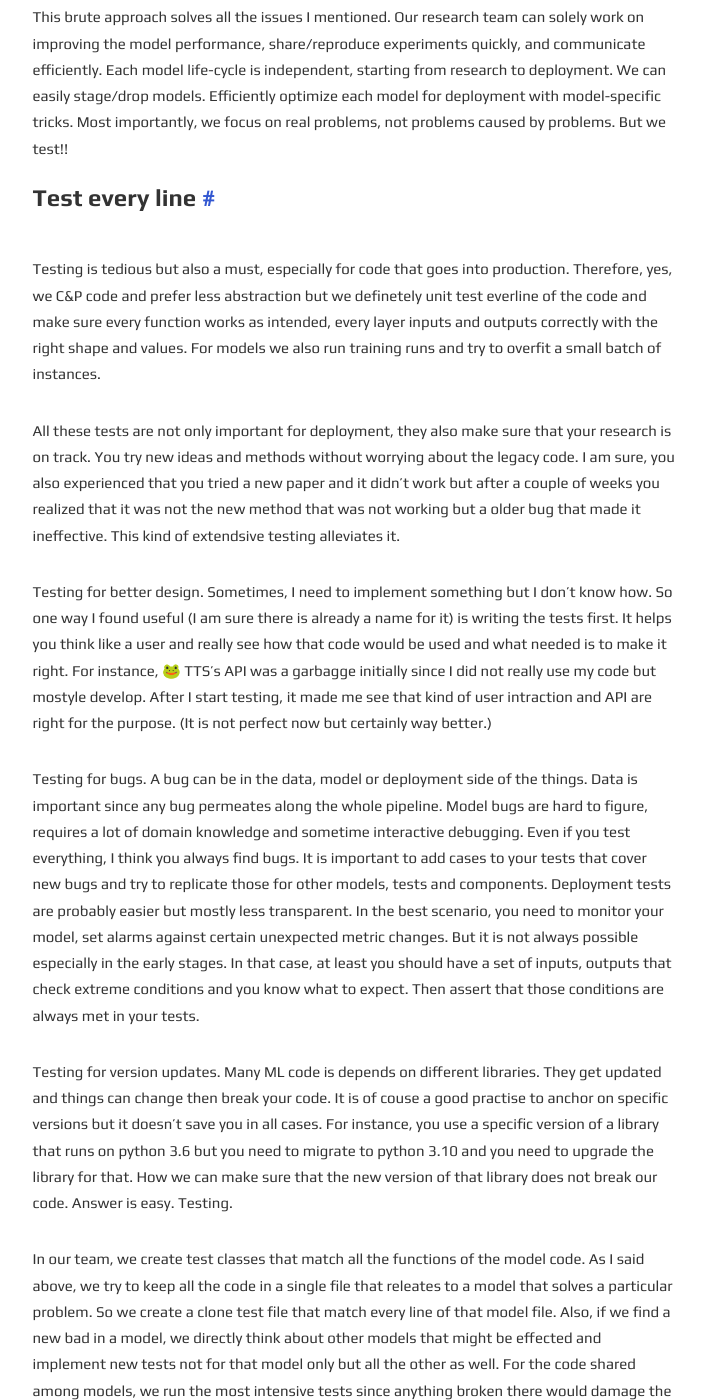
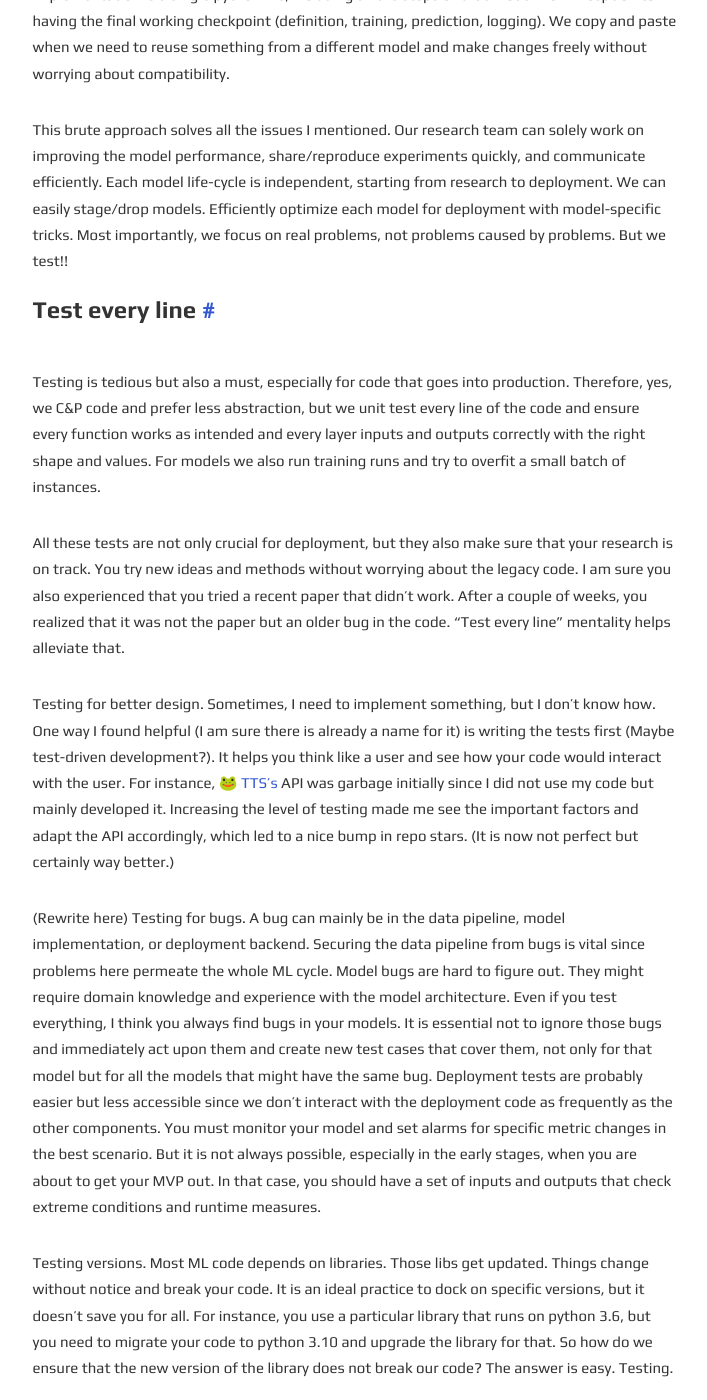
Before and after one commit to erogol/erogol.github.io, a Jekyll site: the page built from _posts/2022-10-12-my-takes-on-efficient-ml-dev.md, in a window 1280 px wide and 1400 px high, scrolled down 1856 px. Shown: the whole window, without its empty margins (285-992 px from the left). Built offline with Jekyll 4.4.1, drawn with Linux system fonts in a browser that asks for light colours; comment, search, counter and statistics services are not loaded; some of the changed text lies outside the part shown.

Commit message:
Update article

````diff
--- a/_posts/2022-10-12-my-takes-on-efficient-ml-dev.md
+++ b/_posts/2022-10-12-my-takes-on-efficient-ml-dev.md
@@ -26,23 +29,23 @@
 
 
 ### Test every line
-Testing is tedious but also a must, especially for code that goes into production. Therefore, yes, we C&P code and prefer less abstraction but we definetely
-unit test everline of the code and make sure every function works as intended, every layer inputs and outputs correctly with the right shape and values. For models
+Testing is tedious but also a must, especially for code that goes into production. Therefore, yes, we C&P code and prefer less abstraction, but we unit test every line of the code and ensure every function works as intended and every layer inputs and outputs correctly with the right shape and values. For models
 we also run training runs and try to overfit a small batch of instances.
 
-All these tests are not only important for deployment, they also make sure that your research is on track. You try new ideas and methods without worrying about the
-legacy code. I am sure, you also experienced that you tried a new paper and it didn't work but after a couple of weeks you realized that it was not the new method that was not working but a older bug that made it ineffective. This kind of extendsive testing alleviates it.
+All these tests are not only crucial for deployment, but they also make sure that your research is on track. You try new ideas and methods without worrying about the legacy code. I am sure you also experienced that you tried a recent paper that didn't work. After a couple of weeks, you realized that it was not the paper but an older bug in the code. "Test every line" mentality helps alleviate that.
 
-Testing for better design. Sometimes, I need to implement something but I don't know how. So one way I found useful (I am sure there is already a name for it) is writing the tests first. It helps you think like a user and really see how that code would be used and what needed is to make it right. For instance, 🐸 TTS's API was
-a garbagge initially since I did not really use my code but mostyle develop. After I start testing, it made me see that kind of user intraction and API are right for the purpose. (It is not perfect now but certainly way better.)
+Testing for better design. Sometimes, I need to implement something, but I don't know how. One way I found helpful (I am sure there is already a name for it) is writing the tests first (Maybe test-driven development?). It helps you think like a user and see how your code would interact with the user. For instance, [🐸 TTS's](https://github.com/coqui-ai/TTS) API was garbage initially since I did not use my code but mainly developed it. Increasing the level of testing made me see the important factors and adapt the API accordingly, which led to a nice bump in repo stars. (It is now not perfect but certainly way better.)
 
-Testing for bugs. A bug can be in the data, model or deployment side of the things. Data is important since any bug permeates along the whole pipeline. Model bugs are hard to figure, requires a lot of domain knowledge and sometime interactive debugging. Even if you test everything, I think you always find bugs. It is important to add cases to your tests that cover new bugs and try to replicate those for other models, tests and components. Deployment tests are probably easier but mostly less transparent. In the best scenario, you need to monitor your model, set alarms against certain unexpected metric changes. But it is not always possible especially in the early stages. In that case, at least you should have a set of inputs, outputs that check extreme conditions and you know what to expect. Then assert that those conditions are always met in your tests.
+(Rewrite here)
+Testing for bugs. A bug can mainly be in the data pipeline, model implementation, or deployment backend. Securing the data pipeline from bugs is vital since problems here permeate the whole ML cycle. Model bugs are hard to figure out. They might require domain knowledge and experience with the model architecture. Even if you test everything, I think you always find bugs in your models. It is essential not to ignore those bugs and immediately act upon them and create new test cases that cover them, not only for that model but for all the models that might have the same bug. Deployment tests are probably easier but less accessible since we don't interact with the deployment code as frequently as the other components. You must monitor your model and set alarms for specific metric changes in the best scenario. But it is not always possible, especially in the early stages, when you are about to get your MVP out. In that case, you should have a set of inputs and outputs that check extreme conditions and runtime measures.
 
-Testing for version updates. Many ML code is depends on different libraries. They get updated and things can change then break your code. It is of couse a good practise to anchor on specific versions but it doesn't save you in all cases. For instance, you use a specific version of a library that runs on python 3.6 but you need to migrate to python 3.10 and you need to upgrade the library for that. How we can make sure that the new version of that library does not break our code. Answer is easy. Testing.
+Testing versions. Most ML code depends on libraries. Those libs get updated. Things change without notice and break your code. It is an ideal practice to dock on specific versions, but it doesn't save you for all. For instance, you use a particular library that runs on python 3.6, but you need to migrate your code to python 3.10 and upgrade the library for that. So how do we ensure that the new version of the library does not break our code? The answer is easy. Testing.
 
-In our team, we create test classes that match all the functions of the model code. As I said above, we try to keep all the code in a single file that releates to a model that solves a particular problem. So we create a clone test file that match every line of that model file. Also, if we find a new bad in a model, we directly think about other models that might be effected and implement new tests not for that model only but all the other as well. For the code shared among models, we run the most intensive tests since anything broken there would damage the most. For model export and deployment we test extreme conditions and pass samples that we know what to expect as output. More advance monitoring is on its way too.
+Testing saves you time. Although testing seems time-consuming, I think it saves more time than it consumes in the long run. It gets more apparent when you start working on more complex ML systems. Fixing bugs, implementing new ideas and models, adding new data resources, etc., all get easier and save time.
 
-Testing is boring. We don't like it. But the world functions by the account of heros who test code :).
+In our team, we test every function and layer of model implementation. If we find a new bug in a model, we cover it directly in tests of that model and the other models. We run the most intensive tests for the code shared among models since anything busted there creates the biggest harm. For model export and deployment, we test, at the very least, extreme conditions and pass samples from which we know what to expect. And make use of software that helps us monitor important performance and runtime metrics.
+
+Testing is boring. But the world functions thanks to tested software :).
 
 
 ### Document, document, document...
@@ -62,4 +65,36 @@
 With my team at 🐸Coqui, we use Github issues for all the documenation work. We post in separate issues for things that are part of a process and use the Wiki for common content. The good think about using issues is they are refereable and linkable from everywhere of our work; code, planing dashboard, releases, etc. I should also say, it is cheaper. For user docs of our open-source code, we do what all people do and use sphinx. But I'm also curious to try the [FastAI way](https://www.fast.ai/posts/2019-11-27-nbdev.html) where you do it all in the Notebooks.
 
 
-### Keep things easily producible
+### Keep things reproducible
+
+ML teams experiment with different models and ideas. Each experiment takes time and resource. It is important to make these experiments
+sharable and reproducible for effective collaboration on constant improvement.
+
+Reproducibility means, in our terms, being able to produce the exact same outputs everytime using the exact same inputs. It is only possible when the same **code** is run on the same **dataset** with the same experiments **environment**.
+
+Code means to be able to share the expriment code with all the changes that are done with the experiment. One way to achieve this is making sure you have no uncommited changes before running the experiment. Although it sounds reasonable, it is hard to do in practice. Therefore, I suggest logging uncommited changes with an experiment, so in the worse case you are aware of those and don't lose them in the flow. It helps to use a experiment tracker that does it automatically.
+
+Dataset means to be able to use the same dataset used in an experiment and loading them in the same order. For instance, to reproduce a training run, it is important to create exactly the same data batch for each step as in the original experiment. It is quite likely that just based on randomization of the samples, you can get model that performs significantly differently. Data is also important for debugging too because an error can occur at different steps of the training and it makes things difficult to unfold.
+
+Environment means using the exact same environment deterministically. Environment comprises libraries, programming language and the hardware. We need to log all these in a way that is recretable. For running things determenistically, we need to use the same seed and prevent certain randomized actions of the underlying code. For logging the environment, there are experiment trackers that are able to do that and I really suggest using one of them (ClearML, MLFlow). For deterministic execution, here is a segment of code you can use with PyTorch trainings.
+
+```python
+random.seed(training_seed)
+os.environ["PYTHONHASHSEED"] = str(training_seed)
+np.random.seed(training_seed)
+torch.manual_seed(training_seed)
+torch.cuda.manual_seed(training_seed)
+
+torch.backends.cudnn.deterministic = True
+torch.backends.cudnn.benchmark = False
+```
+
+At 🐸Coqui, we use ClearML for experiment tracking that log all the necesasary details like uncommited changes, versions, hardware and more. It even helps you rerun your expriments with a single click with a simple setup on your cluster. We also use our own open-source PyTorch based [👟Trainer](https://github.com/coqui-ai/Trainer). It is simple, optimized for performance, experiment logging and reproducibility. It ticks all the boxes for us.
+
+### Final words
+
+There is yet not a certain recipe for ML teams that works for everyone. I think it is hand-to-hand with the MLOps tools & practices. As we have better tools, softwares and practices, it gets easier for teams to be more efficient.
+
+Most of the content here reflects my experience at 🐸Coqui and open-source development (🐸TTS). I just wanted to share what has been worked for us thinking it'd help some people. Let me know your comments.
+
+Before I finish, I also like to thank my team @Coqui (Aya, Edresson, Logan, Julian). You are the best!!
````
Also changed, not shown: other parts of _posts/2022-10-12-my-takes-on-efficient-ml-dev.md (+6 -3 lines).
